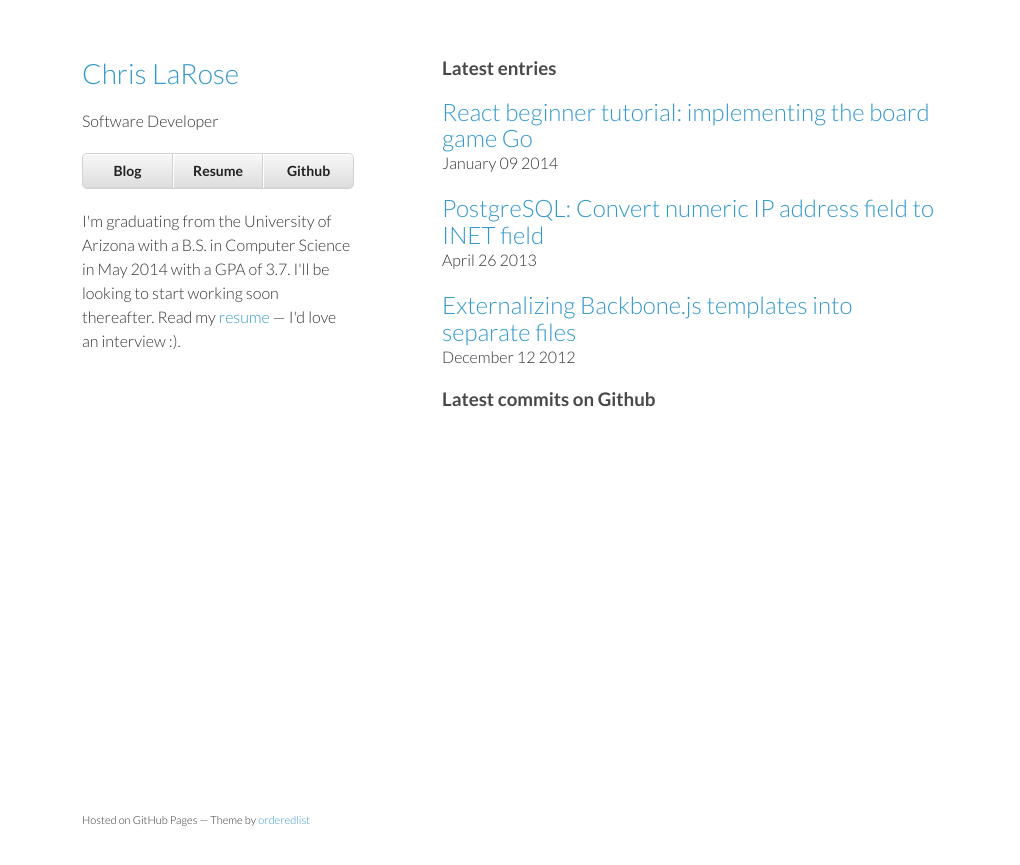
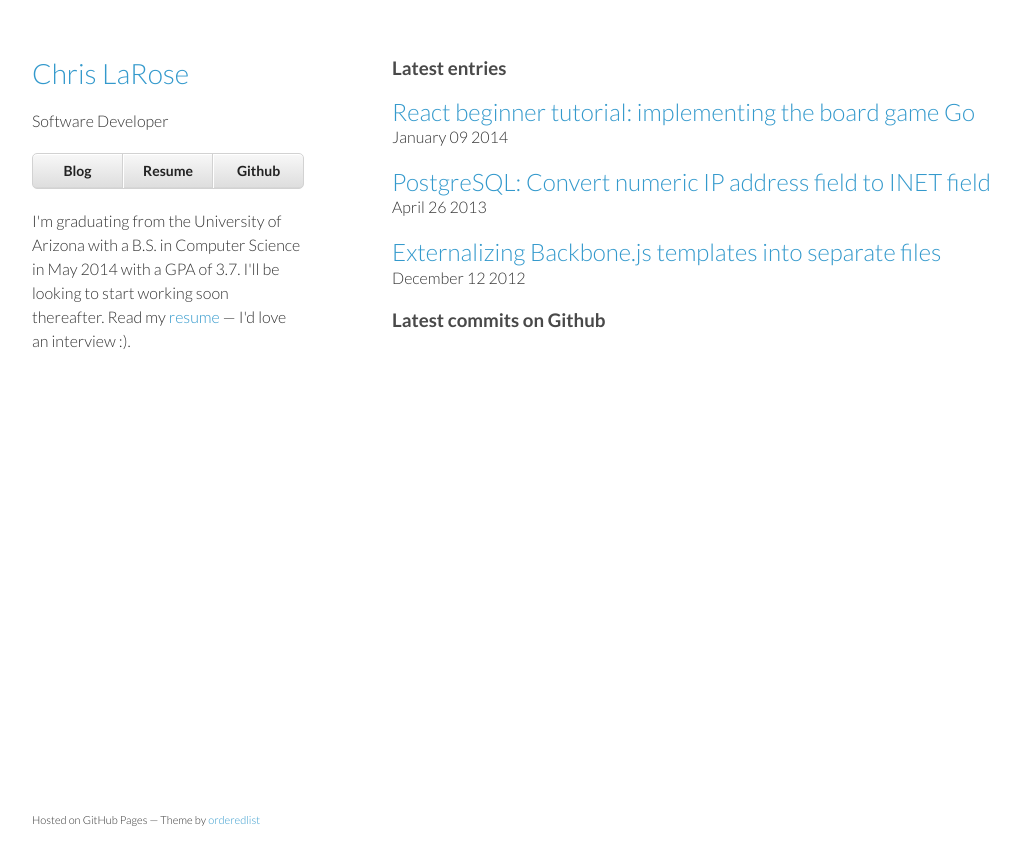
Before and after one commit to cjlarose/cjlarose.github.io, a Jekyll site: the page built from index.html, in a window 1280 px wide. Shown: the top 865 px of the page, without its empty margins (128-1148 px from the left). Built offline with Jekyll 4.4.1, drawn with Linux system fonts in a browser that asks for light colours; nearby versions of some CDN libraries; comment, search, counter and statistics services are not loaded.

Commit message:
Added wider content area for big screens

```diff
--- a/stylesheets/site.css
+++ b/stylesheets/site.css
@@ -60,3 +60,11 @@ body.resume #content li {
 #activity-feed time {
     color: #999;
 }
+
+/*
+ * Big screens
+ */
+@media print, screen and (min-width: 1060px) {
+    .wrapper {width: 960px;}
+    #content {width: 600px;}
+}
```
